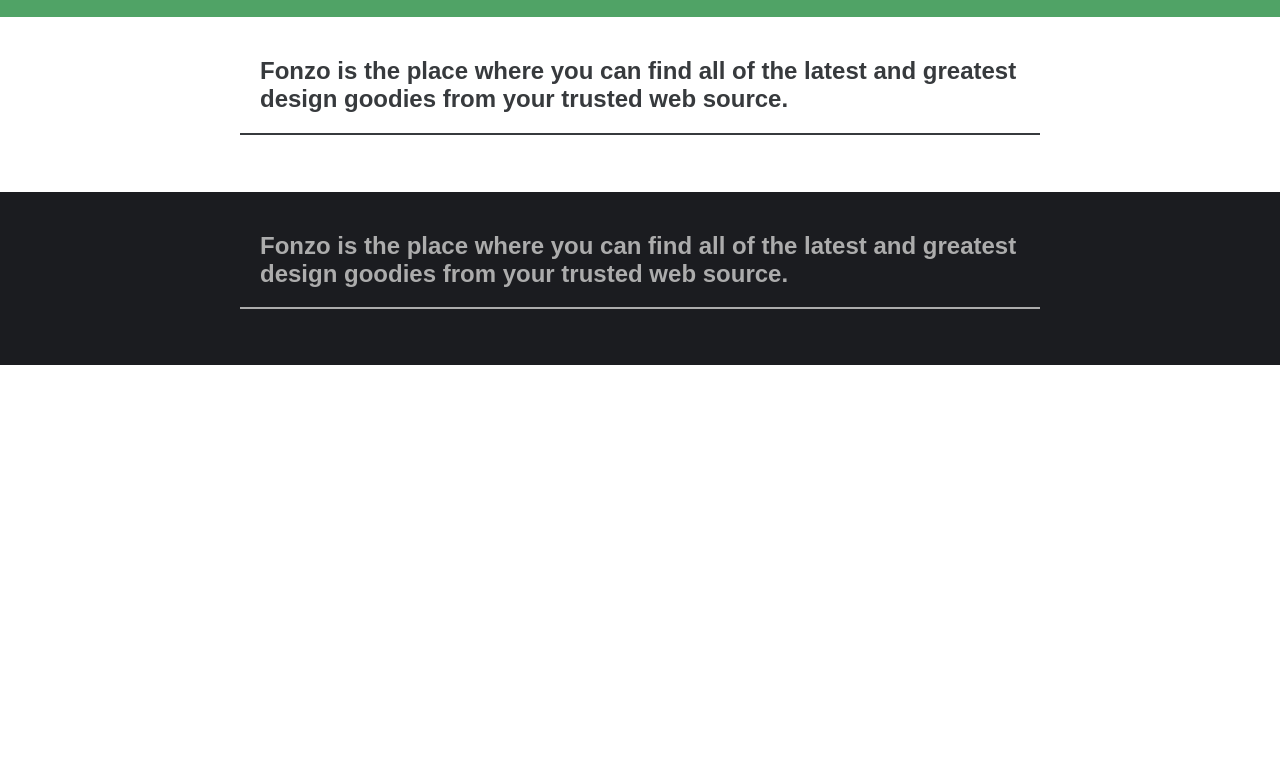
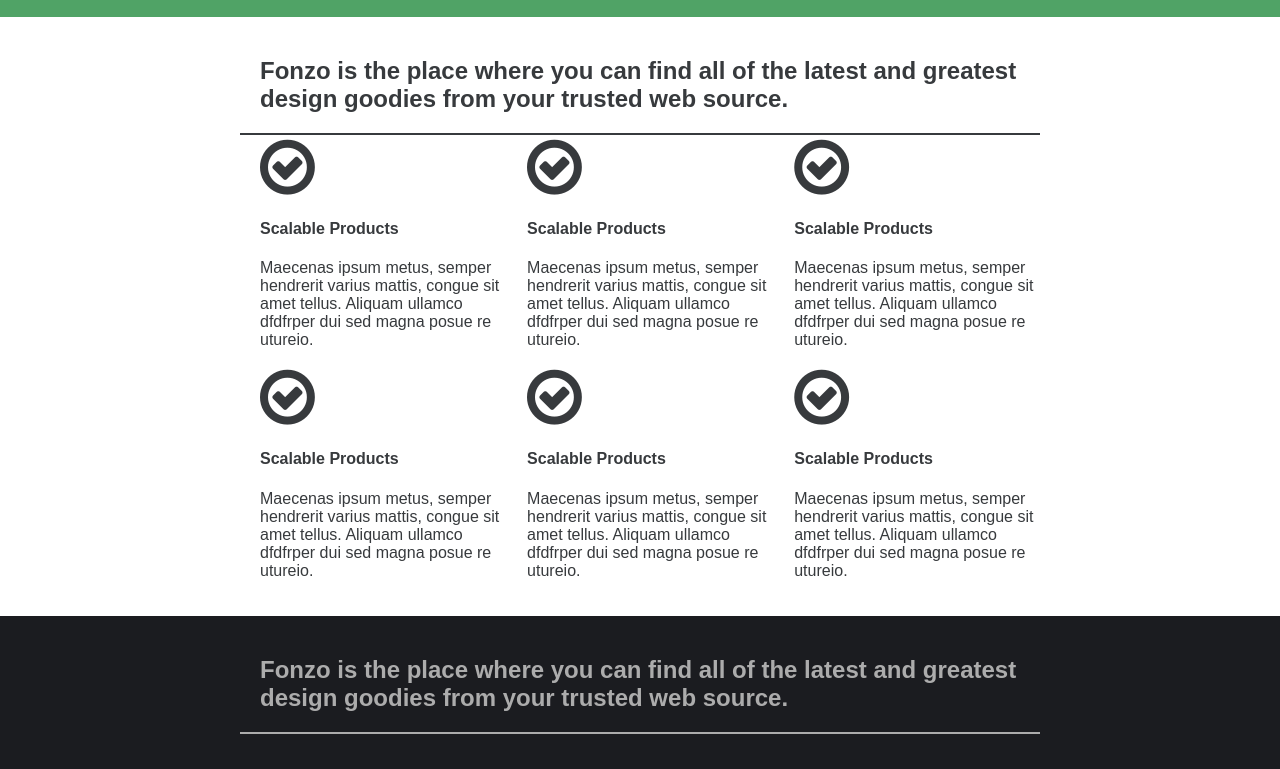
Before and after one commit to wellsDev/psd2page, a website: page index.html in a window 1280 px wide. Shown: the part 566-1335 px from the top of the page. Before the commit the page ends 931 px from the top, so only its background shows below. Drawn offline with Linux system fonts and the light colour scheme.

Commit message:
feature content added and Font Awesome css link updated

```diff
--- a/index.html
+++ b/index.html
@@ -4,7 +4,7 @@
     <meta charset="utf-8">
     <meta name="viewport" content="width=device-width, initial-scale=1">
     <title>psd2page</title>
-    <link rel="stylesheet" href="path/to/font-awesome/css/font-awesome.min.css">
+    <link rel="stylesheet" href="https://maxcdn.bootstrapcdn.com/font-awesome/4.5.0/css/font-awesome.min.css">
     <link rel="stylesheet" href="/assets/css/style.css">
   </head>
   <body>
@@ -51,23 +51,53 @@
             <h2>Fonzo is the place where you can find all of the latest and greatest design
 goodies from your trusted web source.</h2>
           </div>
-          <div class="col col--4-of-12 col--centered">
-
+          <div class="col col--4-of-12 col--m-2-of-4 col--s-4-of-4">
+            <i class="fa fa-4x fa-check-circle-o"></i>
+            <h4>Scalable Products</h4>
+            <p>
+              Maecenas ipsum metus, semper hendrerit varius mattis, congue sit amet tellus. Aliquam ullamco dfdfrper dui
+sed magna posue re utureio.
+            </p>
           </div>
-          <div class="col col--4-of-12">
-
+          <div class="col col--4-of-12 col--m-2-of-4 col--s-4-of-4">
+            <i class="fa fa-4x fa-check-circle-o"></i>
+            <h4>Scalable Products</h4>
+            <p>
+              Maecenas ipsum metus, semper hendrerit varius mattis, congue sit amet tellus. Aliquam ullamco dfdfrper dui
+sed magna posue re utureio.
+            </p>
           </div>
-          <div class="col col--4-of-12">
-
+          <div class="col col--4-of-12 col--m-2-of-4 col--s-4-of-4">
+            <i class="fa fa-4x fa-check-circle-o"></i>
+            <h4>Scalable Products</h4>
+            <p>
+              Maecenas ipsum metus, semper hendrerit varius mattis, congue sit amet tellus. Aliquam ullamco dfdfrper dui
+sed magna posue re utureio.
+            </p>
           </div>
-          <div class="col col--4-of-12">
-
+          <div class="col col--4-of-12 col--m-2-of-4 col--s-4-of-4">
+            <i class="fa fa-4x fa-check-circle-o"></i>
+            <h4>Scalable Products</h4>
+            <p>
+              Maecenas ipsum metus, semper hendrerit varius mattis, congue sit amet tellus. Aliquam ullamco dfdfrper dui
+sed magna posue re utureio.
+            </p>
           </div>
-          <div class="col col--4-of-12">
-
+          <div class="col col--4-of-12 col--m-2-of-4 col--s-4-of-4">
+            <i class="fa fa-4x fa-check-circle-o"></i>
+            <h4>Scalable Products</h4>
+            <p>
+              Maecenas ipsum metus, semper hendrerit varius mattis, congue sit amet tellus. Aliquam ullamco dfdfrper dui
+sed magna posue re utureio.
+            </p>
           </div>
-          <div class="col col--4-of-12">
-
+          <div class="col col--4-of-12 col--m-2-of-4 col--s-4-of-4">
+            <i class="fa fa-4x fa-check-circle-o"></i>
+            <h4>Scalable Products</h4>
+            <p>
+              Maecenas ipsum metus, semper hendrerit varius mattis, congue sit amet tellus. Aliquam ullamco dfdfrper dui
+sed magna posue re utureio.
+            </p>
           </div>
         </div>
       </section> <!--Features Section Ends -->
```
